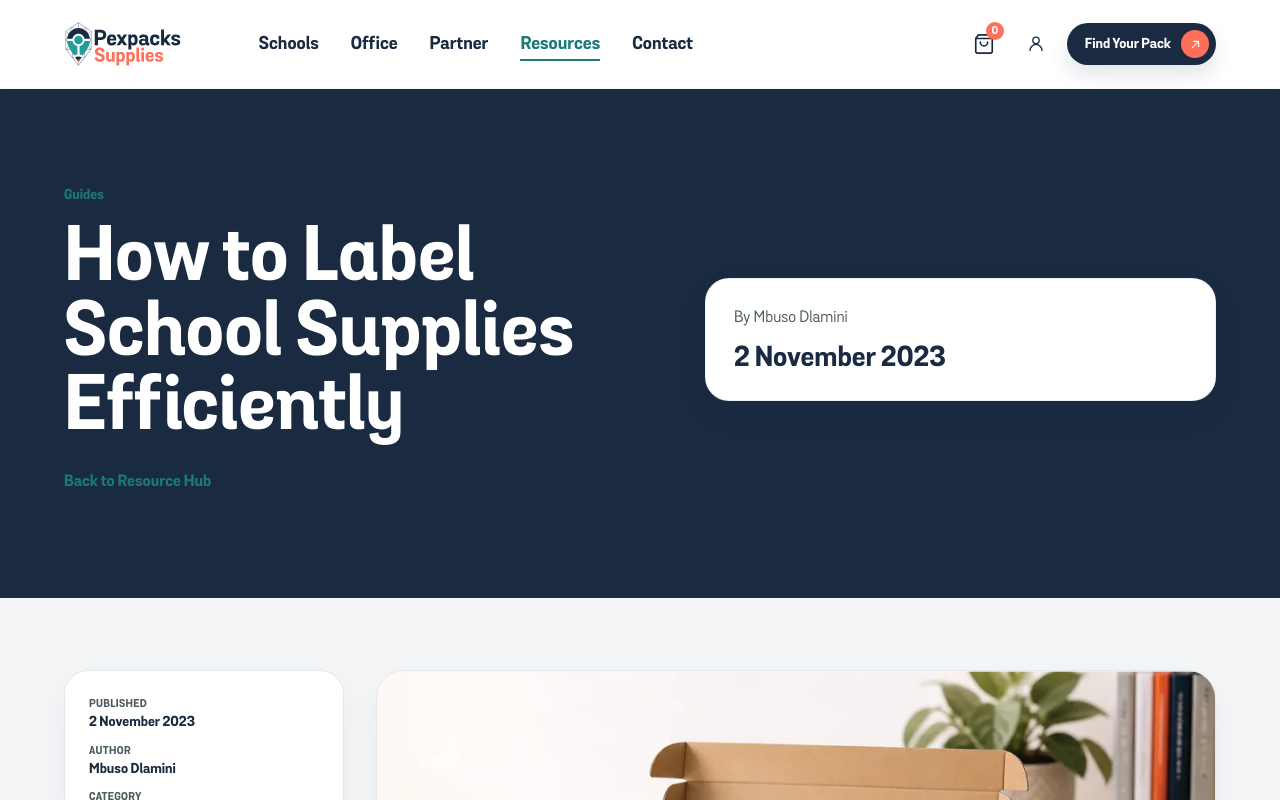
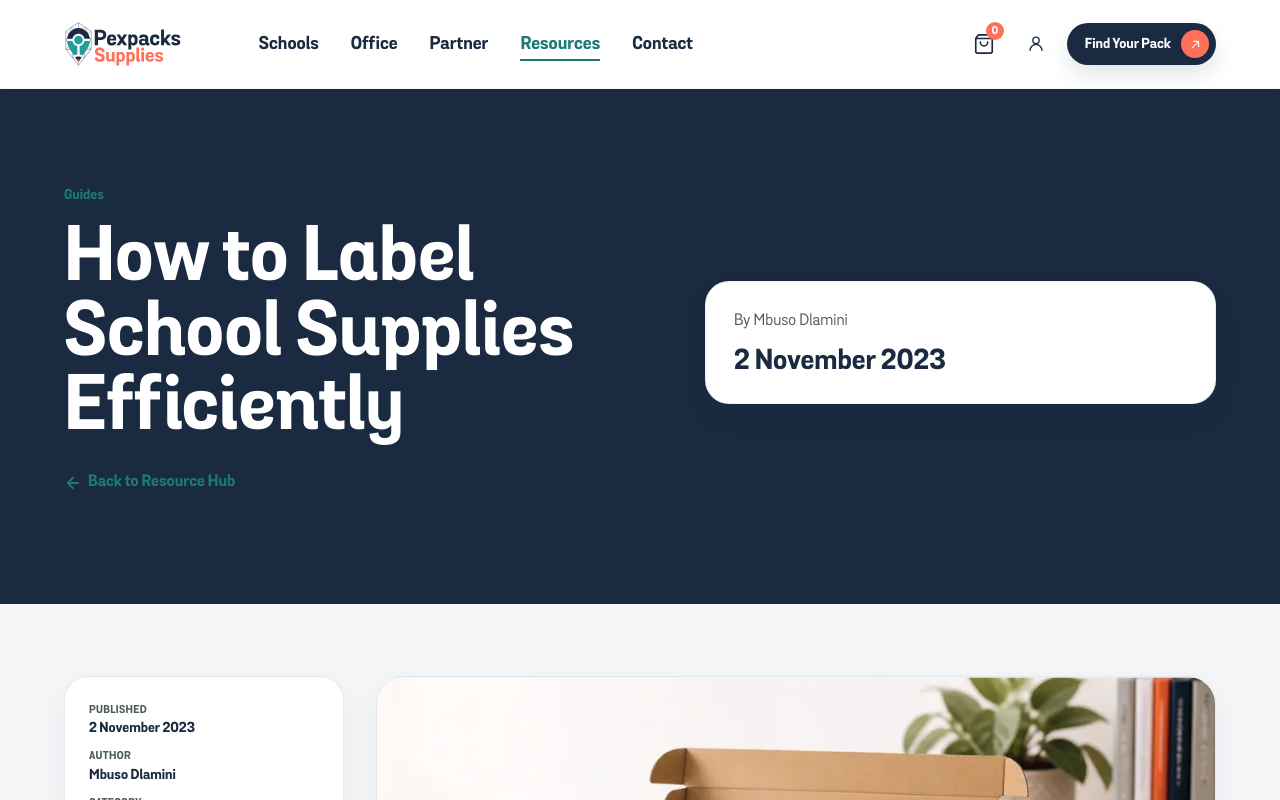
Before and after one commit to mcebisidesigner-spec/pexpacks-supplies, a Next.js app: page /blog/how-to-label-school-supplies-efficiently in a window 1280 px wide. Shown: the top 800 px of the page. Built offline with nearby package versions, Linux system fonts and the light colour scheme.

Commit message:
Add back arrow to Resource Hub link, increase school tray z-index and max-height

```diff
--- a/app/blog/[slug]/page.tsx
+++ b/app/blog/[slug]/page.tsx
@@ -271,6 +271,10 @@ export default async function BlogPostPage({
         panelTitle={publishedDate}
       >
         <Link href="/blog" className={styles.backLink}>
+          <svg width="18" height="18" viewBox="0 0 24 24" fill="none" stroke="currentColor" strokeWidth="2.5" strokeLinecap="round" strokeLinejoin="round" style={{ marginRight: 6, verticalAlign: "middle" }}>
+            <path d="M19 12H5" />
+            <polyline points="12 19 5 12 12 5" />
+          </svg>
           Back to Resource Hub
         </Link>
       </PageHero>
--- a/components/marketing/SchoolSearchWidget.module.css
+++ b/components/marketing/SchoolSearchWidget.module.css
@@ -55,9 +55,9 @@
 
 .schoolResults {
   position: absolute;
-  z-index: 8;
+  z-index: 999;
   inset: calc(100% + 8px) 0 auto;
-  max-height: 320px;
+  max-height: 420px;
   overflow-y: auto;
   border: 1px solid rgba(15, 37, 55, 0.08);
   border-radius: var(--radius-card, 20px);
```
